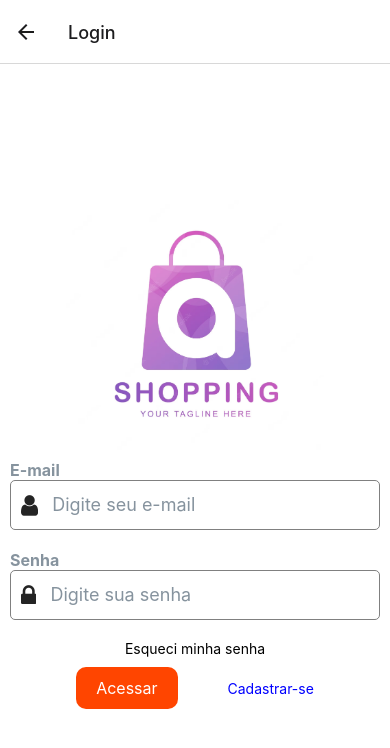
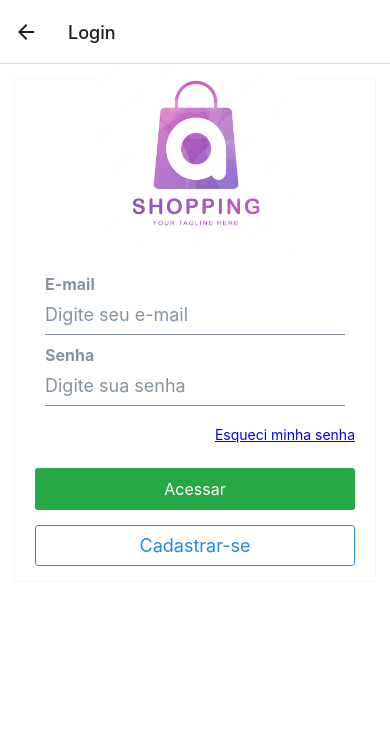
Before and after one commit to jeanpaulo204/ShoppingMobile, a React Native app: screen /Login in a window 390 px wide. Shown: the top 748 px of the page. Built offline with nearby package versions, Linux system fonts and the light colour scheme.

Commit message:
feat: add new text

```diff
--- a/components/CustomButton.js
+++ b/components/CustomButton.js
@@ -6,8 +6,8 @@ const CustomButton = ({Text}) => {
     <Button
       title={Text}
       buttonStyle={{
-        backgroundColor: '#FF4500',
-        borderRadius: 10,
+        backgroundColor:"#28a745",
+        marginVertical: 15,
         paddingHorizontal: 20,
         paddingVertical: 10,
       }}
--- a/rotas/HomeScreen.js
+++ b/rotas/HomeScreen.js
@@ -10,7 +10,7 @@ function HomeScreen({ navigation }) {
         onPress={() => navigation.navigate('Details')}
       />
     <Button
-        title="Proxima"
+        title="LOGIN"
         onPress={() => navigation.navigate('Login')}
       />
     </View>
--- a/rotas/Login.js
+++ b/rotas/Login.js
@@ -1,44 +1,31 @@
 import React from 'react';
-import { View, Text, Image, StyleSheet } from 'react-native';
-import CustomInput from '../components/CustomInput';
-import PasswordInput from '../components/PasswordInput';
+import { View, Text, Image, TouchableOpacity } from 'react-native';
+import { Card, Input, Button } from 'react-native-elements';
 import CustomButton from '../components/CustomButton';
 
 function LoginScreen() {
   return (
-    <View style={styles.fundo}>
-      <Image
-        source={require('../img/logo-shopping.png')}
-        style={{ width: 300, height: 250 , marginBottom: 10}}
-        resizeMode="contain"
-      />
-      <CustomInput Label="E-mail" Text="Digite seu e-mail" />
-      <PasswordInput Label="Senha" Text="Digite sua senha" />
-      <Text>Esqueci minha senha</Text>
-      <View style={styles.ViewFlex}>
-        <CustomButton Text="Acessar" />
-        <Text style={styles.registerText}>Cadastrar-se</Text>
-      </View>
+    <View style={{ flex: 1, backgroundColor: 'white', justifyContent: 'flex-start' }}>
+      <Card containerStyle={{ paddingHorizontal: 20, borderWidth: 0, elevation: 0 }}>
+        <View style={{ alignItems: 'center', marginTop: -40 }}>
+          <Image
+            source={require('../img/logo-shopping.png')}
+            style={{ width: 200, height: 200, marginBottom: 20 }}
+            resizeMode="contain"
+          />
+        </View>
+        <Input label="E-mail" placeholder="Digite seu e-mail" />
+        <Input label="Senha" placeholder="Digite sua senha" secureTextEntry />
+        <TouchableOpacity onPress={() => console.log('Esqueci minha senha')}>
+          <Text style={{ textAlign: 'right', marginVertical: 10, color: 'blue', textDecorationLine: 'underline' }}>
+            Esqueci minha senha
+          </Text>
+        </TouchableOpacity>
+        <CustomButton Text="Acessar" BgColor="#28a745"/>
+        <Button title="Cadastrar-se" type="outline" />
+      </Card>
     </View>
   );
 }
 
-const styles = StyleSheet.create({
-  ViewFlex: {
-    flexDirection: 'row',
-    marginTop: 10,
-  },
-  registerText: {
-    marginLeft: 50,
-    marginTop: 13,
-    color: 'blue',
-  },
-  fundo: {
-    backgroundColor: 'white',
-    flex: 1,
-    alignItems: 'center',
-    justifyContent: 'center',
-  },
-});
-
 export default LoginScreen;
```
